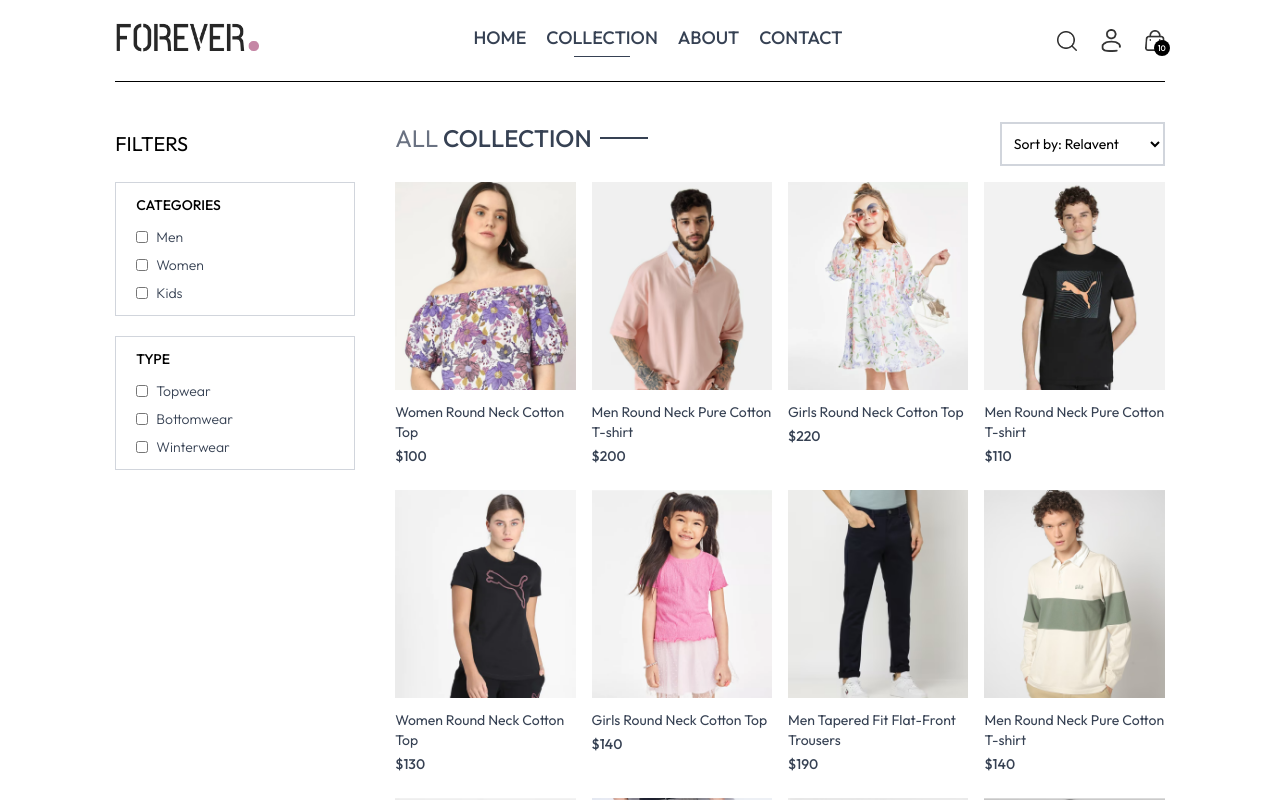
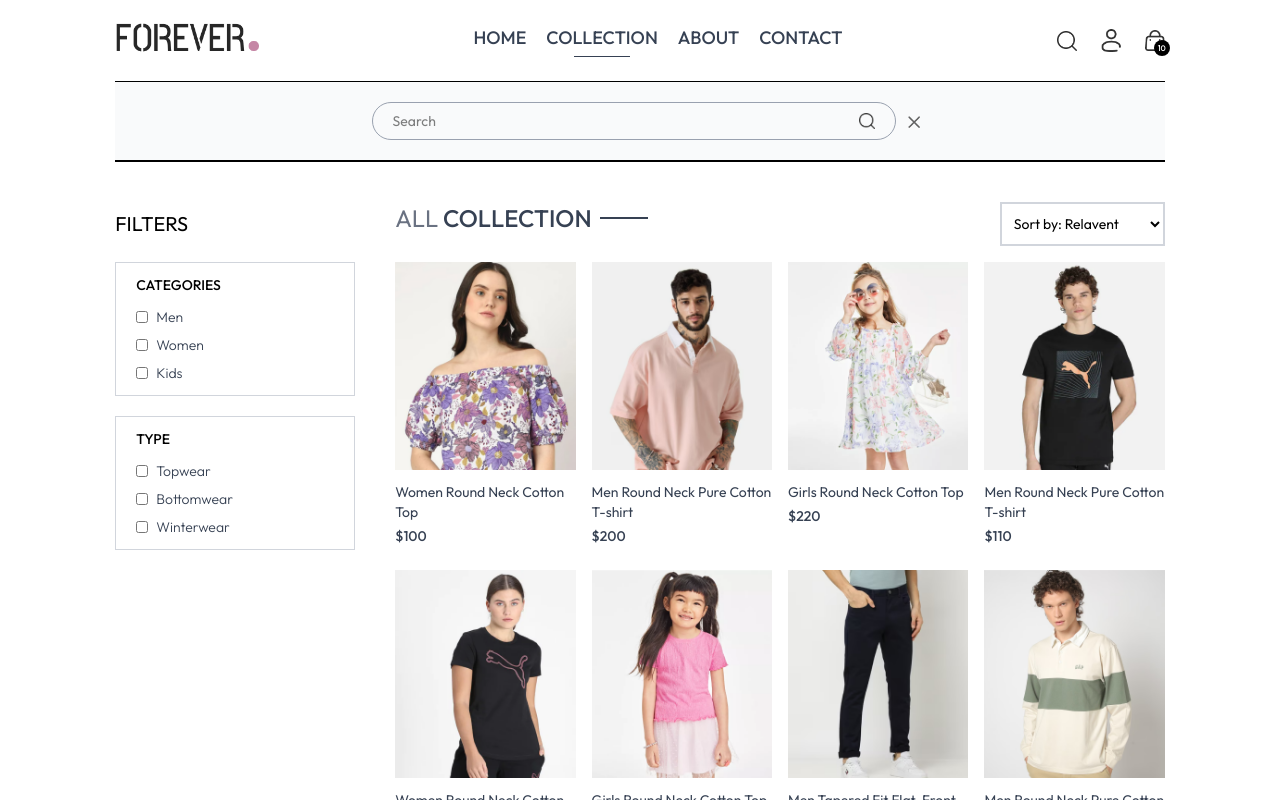
Before and after one commit to Mohamed-Gabal/react-ecommerce-app, a React (Vite) app: page /collection in a window 1280 px wide. Both pictures are taken after a click on the picture 1066 px from the left and 40 px from the top of the page. Shown: the top 800 px of the page. Built offline with nearby package versions, Linux system fonts and the light colour scheme.

Commit message:
Finishe Page Collection and SearchBar

```diff
--- a/src/App.jsx
+++ b/src/App.jsx
@@ -12,12 +12,14 @@
 // Import Components
 import Navbar from './components/Navbar';
 import Footer from './components/Footer';
+import SearchBar from './components/SearchBar';
 
 const App = () => {
   return (
     <div className='px-4 sm"px-[vw] md:px-[7vw] lg:px-[9vw]'>
       {/* Navbar */}
       <Navbar />
+      <SearchBar />
       {/* Pages */}
       <Routes>
         <Route path='/' element={<Home />} />
--- a/src/components/Navbar.jsx
+++ b/src/components/Navbar.jsx
@@ -1,10 +1,14 @@
 import { Link, NavLink } from "react-router-dom";
 import { assets } from "../assets/assets";
-import { useState } from "react";
+import { useContext, useState } from "react";
+import { ShopContext } from "../context/ShopContext";
 
 const Navbar = () => {
   // State For Change Menu
   const [ visible, setVisible] = useState(false);
+
+  const { setShowSearch } = useContext(ShopContext);
+
   return (
     <div className="flex items-center justify-between py-5 font-medium">
       {/* Logo */}
@@ -32,7 +36,7 @@
 
       {/* Icons */}
       <div className="flex items-center gap-6">
-        <img src={assets.search_icon} alt="searchIcon" className="w-5 cursor-pointer" />
+        <img onClick={() => setShowSearch(true)} src={assets.search_icon} alt="searchIcon" className="w-5 cursor-pointer" />
 
         <div className="group relative">
           <img src={assets.profile_icon} alt="profileIcon" className="w-5 cursor-pointer" />
--- /dev/null
+++ b/src/components/SearchBar.jsx
@@ -0,0 +1,31 @@
+import { ShopContext } from '../context/ShopContext';
+import { assets } from '../assets/assets';
+import { useContext, useEffect, useState } from 'react';
+import { useLocation } from 'react-router-dom';
+
+const SearchBar = () => {
+
+  const {search, setSearch, showSearch, setShowSearch} = useContext(ShopContext);
+  const location = useLocation();
+  const [ visible, setVisible] = useState(false);
+
+  useEffect(() => {
+    if (location.pathname.includes('collection')) {
+      setVisible(true);
+    }
+    else {
+      setVisible(false);
+    }
+  }, [location]);
+
+  return showSearch && visible ?(
+    <div className='border-t border-b bg-gray-50 text-center'>
+      <div className='inline-flex items-center justify-center border border-gray-400 px-5 py-2 my-5 mx-3 rounded-full w-3/4 sm:w-1/2'>
+        <input value={search} onChange={(e) => setSearch(e.target.value)} type='text' placeholder='Search' className='flex-1 outline-none bg-inherit text-sm' />
+        <img src={assets.search_icon} alt='searchIcon' className='w-4' />
+      </div>
+      <img onClick={() => setShowSearch(false)} src={assets.cross_icon} alt='closeIcon' className='inline w-3 cursor-pointer' />
+    </div>
+  ) : null
+}
+export default SearchBar;
--- a/src/context/ShopContext.jsx
+++ b/src/context/ShopContext.jsx
@@ -1,5 +1,6 @@
 import { createContext } from "react";
 import { products } from "../assets/assets";
+import { useState } from "react";
 
 export const ShopContext = createContext();
 
@@ -7,9 +8,12 @@
 
   const currency = '$';
   const delivery_fee = 10;
+  const [ search, setSearch ] = useState('');
+  const [ showSearch, setShowSearch ] = useState(false);
 
   const value = {
-    products, currency, delivery_fee
+    products, currency, delivery_fee,
+    search,setSearch,showSearch,setShowSearch
   }
 
   return (
--- a/src/pages/Collection.jsx
+++ b/src/pages/Collection.jsx
@@ -6,7 +6,7 @@
 
 const Collection = () => {
 
-  const { products } = useContext(ShopContext);
+  const { products, search, showSearch } = useContext(ShopContext);
   const [ showFilter, setShowFilter ] = useState(false);
   const [ filterProducts, setFilterProducts ] = useState([]);
 
@@ -35,6 +35,10 @@
 
   const applyFilter = () => {
     let productsCopy = products.slice();
+
+    if(showSearch && search) {
+      productsCopy = productsCopy.filter(item => item.name.toLowerCase().includes(search.toLowerCase()));
+    }
 
     if(category.length > 0) {
       productsCopy = productsCopy.filter(item => category.includes(item.category));
@@ -68,7 +72,7 @@
 
     useEffect (() => {
     applyFilter()
-  }, [category, subCategory])
+  }, [category, subCategory, search, showSearch])
 
   useEffect(() => {
     sortProduct();
--- a/src/pages/Product.jsx
+++ b/src/pages/Product.jsx
@@ -1,6 +1,13 @@
-import React from 'react';
+import { useContext, useState } from "react";
+import { useParams } from "react-router-dom";
+import { ShopContext } from "../context/ShopContext";
 
 const Product = () => {
+
+  const { productId } = useParams();
+  const { products } = useContext(ShopContext);
+  const [ productData, setProductData ] = useState(false)
+
   return (
     <div>Product</div>
   );
```
